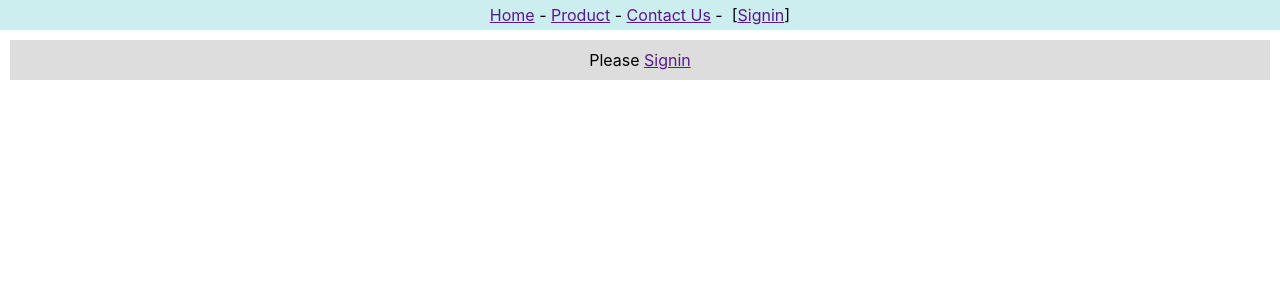
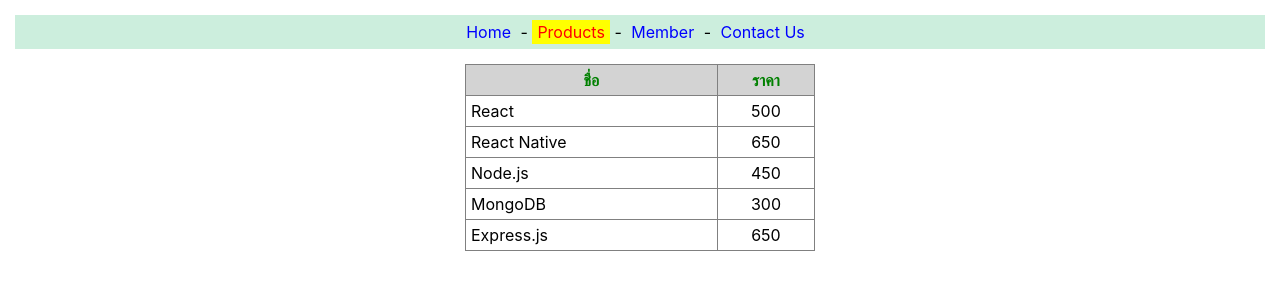
Before and after one commit to phutadonza/app1, a React (Create React App) app: page /products in a window 1280 px wide. Shown: the top 300 px of the page. Built offline with nearby package versions, Linux system fonts and the light colour scheme.

Commit message:
create router3
create router3

```diff
--- a/package.json
+++ b/package.json
@@ -8,6 +8,7 @@
     "@testing-library/user-event": "^13.5.0",
     "react": "^18.2.0",
     "react-dom": "^18.2.0",
+    "react-router-dom": "^6.22.0",
     "react-scripts": "^5.0.1",
     "web-vitals": "^2.1.4"
   },
--- a/src/App.js
+++ b/src/App.js
@@ -1,18 +1,7 @@
-import React from 'react'
-import { userContext } from './context';
-import Content2 from './context-content2';
-import Header2 from './context-header2';
+import React from "react";
+import Router3 from "./router3";
 
 
-function App() {
-  let[user,setUser] = React.useState('');
-  return (
-    <userContext.Provider value={[user,setUser]}>
-      <Header2/>
-      <Content2/>
-    </userContext.Provider>
-  )
+export default function App() {
+  return <Router3 />;
 }
-
-
-export default App;
--- /dev/null
+++ b/src/home.js
@@ -0,0 +1,14 @@
+import React from "react";
+
+export default function Home() {
+  return (
+    <p style={{ textAlign: "center" }}>
+      <h3>ยินดีต้อนรับสู่ React store</h3>
+      รายชื่อ <a href="/products">สินค้า</a> ที่เรามีจำหน่าย
+      <br />
+      แต่ท่านต้องเป็น <a href="/member">สมาชิก</a> จึงจะ สั่งซื้อได้
+      <br />
+      หากมีข้อสงสัย กรุณา <a href="/contact">ติดต่อเรา</a>
+    </p>
+  );
+}
--- /dev/null
+++ b/src/member.js
@@ -0,0 +1,5 @@
+import React from "react";
+
+export default function Member() {
+  return <div style={{ textAlign: "center" }}>Member Page</div>;
+}
--- /dev/null
+++ b/src/navlink.css
@@ -0,0 +1,17 @@
+.nav {
+    background-color: #ced;
+    padding: 7px;
+    text-align: center;
+    margin: 15px;
+  }
+  .menu {
+    color: blue;
+    text-decoration: none;
+    padding: 2px 5px;
+  }
+  .active_menu {
+    color: red;
+    background-color: yellow;
+    text-decoration: none;
+    padding: 2px 5px;
+  }
--- /dev/null
+++ b/src/products.css
@@ -0,0 +1,15 @@
+table{
+    width:350px;
+    border-collapse: collapse;
+    margin: auto;
+}
+th{
+    background-color: lightgrey;
+    color: green;
+}
+th,td{
+    padding: 5px;
+}
+td:nth-child(2){
+    text-align:center;
+}
--- /dev/null
+++ b/src/products.js
@@ -0,0 +1,30 @@
+import React from "react";
+import "./products.css";
+
+export default class Product extends React.Component{
+    data =[
+        ["React", 500],
+        ["React Native", 650],
+        ["Node.js", 450],
+        ["MongoDB", 300],
+        ["Express.js", 650],
+    ];
+    render(){
+        return(
+            <table border="1">
+                <tr>
+                    <th>ชื่อ</th>
+                    <th>ราคา</th>
+                </tr>
+                {this.data.map(d =>{
+                    return(
+                        <tr>
+                            <td>{d[0]}</td>
+                            <td>{d[1]}</td>
+                        </tr>
+                    );
+                })}
+            </table>
+        )
+    }
+}
--- /dev/null
+++ b/src/router3.js
@@ -0,0 +1,32 @@
+import React from "react";
+import { BrowserRouter, NavLink, Routes, Route } from "react-router-dom";
+import './navlink.css';
+import Product from "./products";
+import Home from "./home";
+import Member from "./member";
+
+export default function Router3() {
+    return (
+        <BrowserRouter>
+
+            <nav className="nav">
+                <NavLink to="/" className={({isActive}) => isActive?"active_menu":"menu"}style={({ isActive }) => {return{
+                        fontWeight: isActive ? "bold" : ""
+                    };
+                }}>Home</NavLink> -&nbsp;
+                <NavLink to="/products" className={({isActive})=>isActive?"active_menu":"menu"} >Products</NavLink> -&nbsp;
+                <NavLink to="/member" className={({isActive})=>isActive?"active_menu":"menu"} >Member</NavLink> -&nbsp;
+                <NavLink to="/contact" className={({isActive})=>isActive?"active_menu":"menu"} >Contact Us</NavLink> &nbsp;
+            </nav>
+
+            <Routes>
+                <Route path="/" element={<Home />} />
+                <Route path="/products" element={<Product />} />
+                <Route path="/member" element={<Member />} />
+                <Route path="/contact" element={<div style={{ textAlign: 'center' }}>Contact Page</div>} />
+                <Route path="/*" element={<div style={{ textAlign: 'center' }}>Error 404 Not Found</div>} />
+            </Routes>
+
+        </BrowserRouter>
+    );
+}
```
Also changed, not shown: 1 other file (tests, documents, lock files or other folders).
